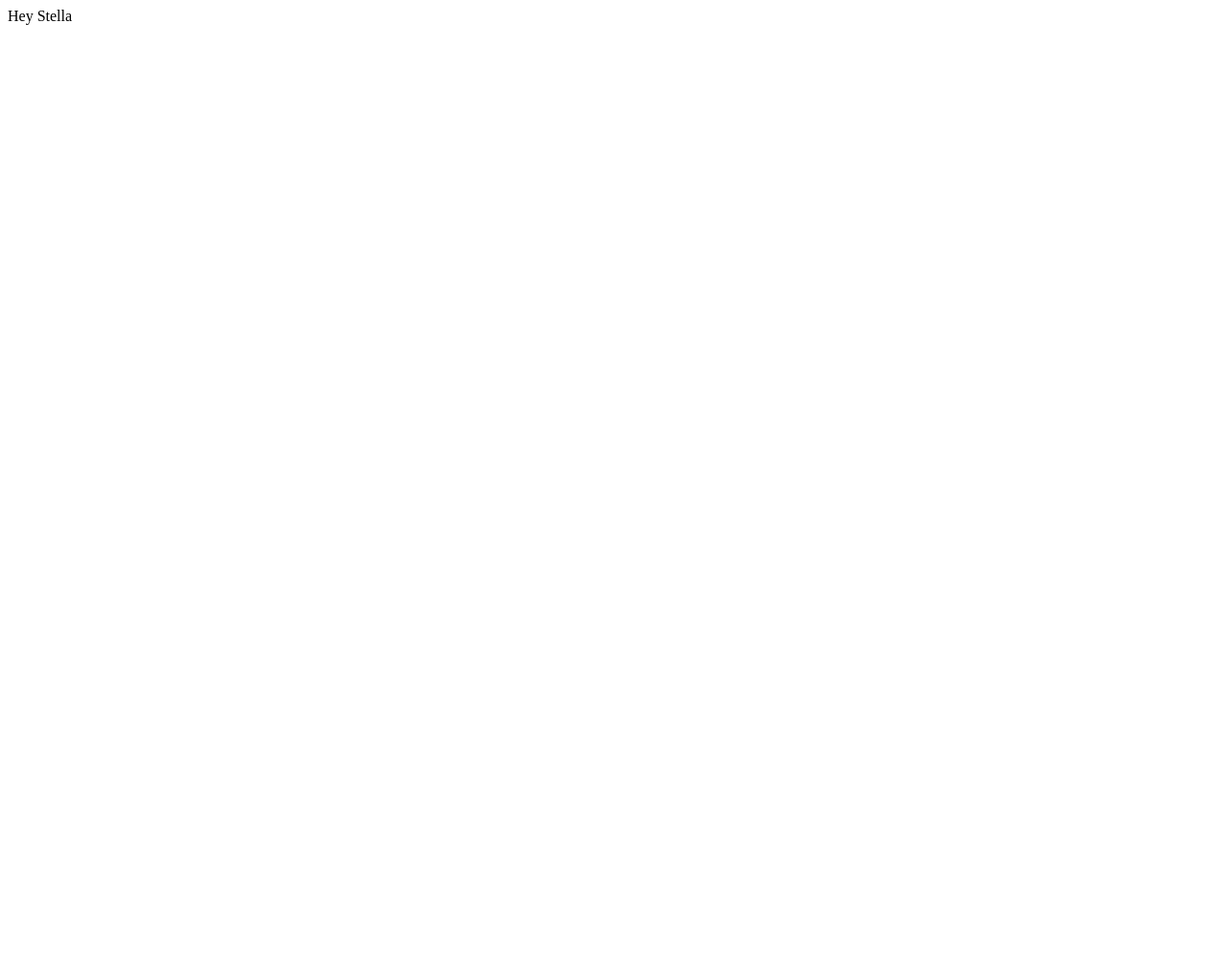
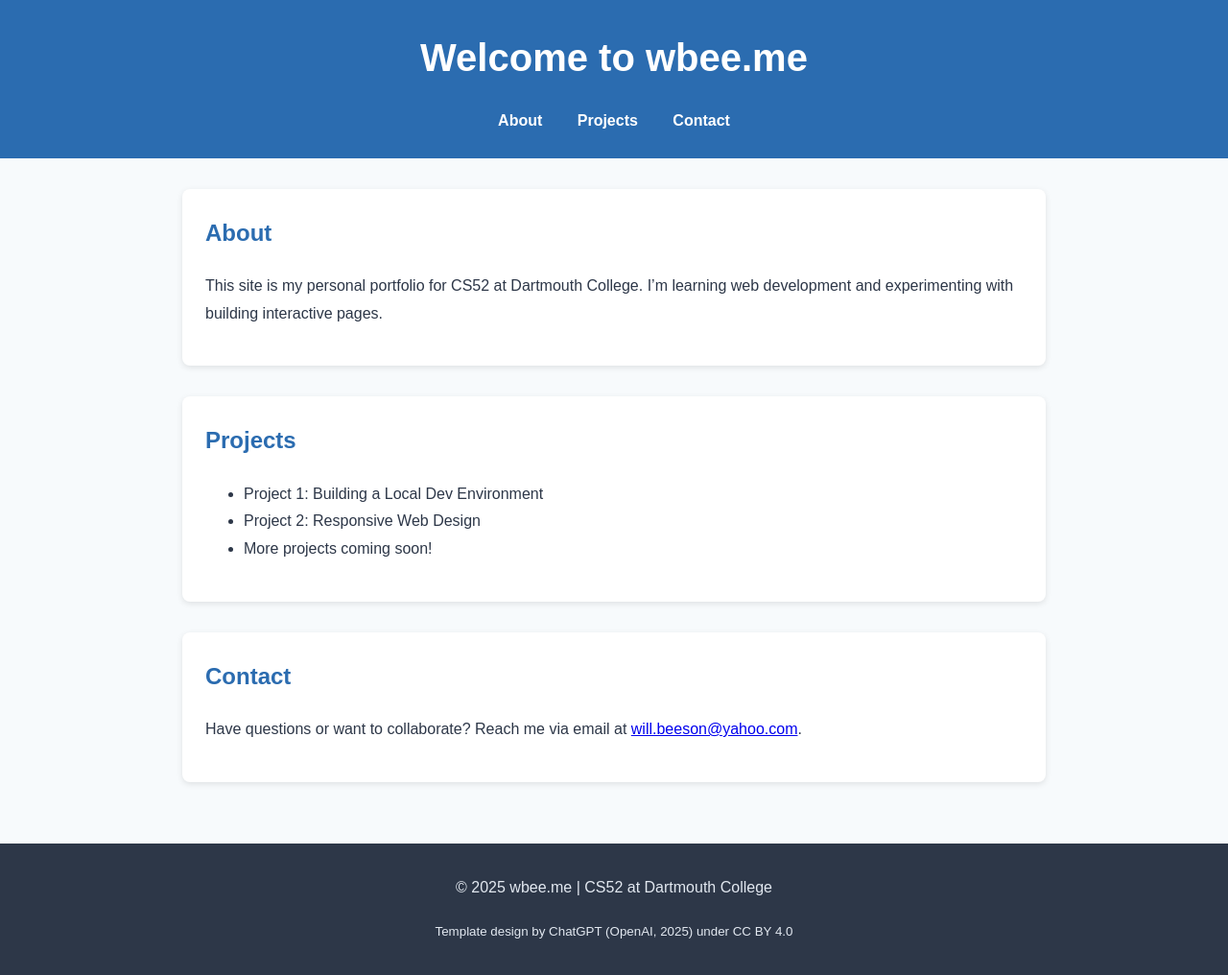
Before and after one commit to willbeeson1/wbee.me, a plain HTML site: page index.html in a window 1280 px wide. Shown: the whole page at 96% size. Before the commit the page ends 800 px from the top, so only its background shows below. Drawn offline with Linux system fonts and the light colour scheme.

Commit message:
Experimenting with ChatGPT to learn HTML...

```diff
--- a/index.html
+++ b/index.html
@@ -1,9 +1,133 @@
-<!DOCTYPE html>
+<!-- <!DOCTYPE html>
 <html>
     <head>
-        <title>wbee.me</title>
+        <title>Homepage</title>
     </head>
     <body>
         Hey Stella
     </body>
+</html> -->
+
+<!DOCTYPE html>
+<html lang="en">
+    <!--
+    Template created with assistance from ChatGPT (OpenAI, 2025)
+    License: Creative Commons Attribution 4.0 International License
+    Original code generated on January 7, 2025
+    Modifications by: Will Beeson
+    -->
+    <head>
+        <meta charset="UTF-8">
+        <meta name="viewport" content="width=device-width, initial-scale=1.0">
+        <title>wbee.me | CS52 Web Dev</title>
+        <style>
+            :root {
+                --primary-color: #2b6cb0;
+                --secondary-color: #68d391;
+                --text-color: #2d3748;
+                --bg-color: #f7fafc;
+                --footer-bg: #2d3748;
+                --footer-text: #e2e8f0;
+            }
+            body {
+                font-family: 'Arial', sans-serif;
+                line-height: 1.8;
+                background-color: var(--bg-color);
+                color: var(--text-color);
+                margin: 0;
+                padding: 0;
+                display: flex;
+                flex-direction: column;
+                min-height: 100vh;
+            }
+            header {
+                background: var(--primary-color);
+                color: white;
+                padding: 1.5rem 2rem;
+                text-align: center;
+            }
+            header h1 {
+                margin: 0;
+                font-size: 2.5rem;
+            }
+            nav {
+                margin-top: 1rem;
+            }
+            nav a {
+                color: white;
+                text-decoration: none;
+                margin: 0 1rem;
+                font-weight: bold;
+            }
+            nav a:hover {
+                text-decoration: underline;
+            }
+            main {
+                flex: 1;
+                padding: 2rem;
+                max-width: 900px;
+                margin: 0 auto;
+            }
+            section {
+                margin-bottom: 2rem;
+                background: white;
+                padding: 1.5rem;
+                border-radius: 8px;
+                box-shadow: 0 2px 6px rgba(0, 0, 0, 0.1);
+            }
+            section h2 {
+                margin-top: 0;
+                color: var(--primary-color);
+            }
+            footer {
+                background: var(--footer-bg);
+                color: var(--footer-text);
+                text-align: center;
+                padding: 1rem;
+            }
+            footer a {
+                color: var(--secondary-color);
+                text-decoration: none;
+            }
+            footer a:hover {
+                text-decoration: underline;
+            }
+        </style>
+    </head>
+    <body>
+        <header>
+            <h1>Welcome to wbee.me</h1>
+            <nav>
+                <a href="#about">About</a>
+                <a href="#projects">Projects</a>
+                <a href="#contact">Contact</a>
+            </nav>
+        </header>
+
+        <main>
+            <section id="about">
+                <h2>About</h2>
+                <p>This site is my personal portfolio for CS52 at Dartmouth College. I’m learning web development and experimenting with building interactive pages.</p>
+            </section>
+
+            <section id="projects">
+                <h2>Projects</h2>
+                <ul>
+                    <li>Project 1: Building a Local Dev Environment</li>
+                    <li>Project 2: Responsive Web Design</li>
+                    <li>More projects coming soon!</li>
+                </ul>
+            </section>
+
+            <section id="contact">
+                <h2>Contact</h2>
+                <p>Have questions or want to collaborate? Reach me via email at <a href="mailto:will.beeson@yahoo.com">will.beeson@yahoo.com</a>.</p>
+            </section>
+        </main>
+
+        <footer>
+            <p>© 2025 wbee.me | CS52 at Dartmouth College</p>
+            <p><small>Template design by ChatGPT (OpenAI, 2025) under CC BY 4.0</small></p>
+        </footer>
+    </body>
 </html>
```
